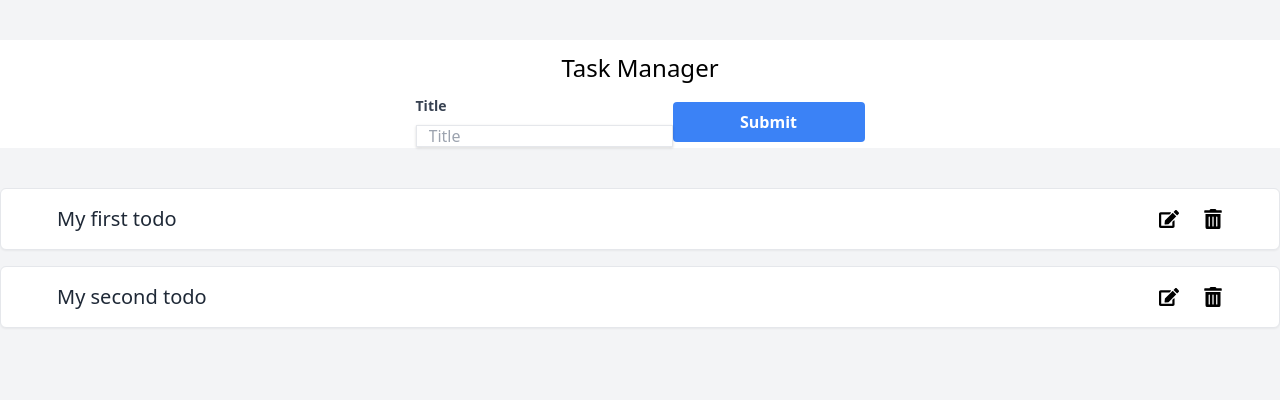
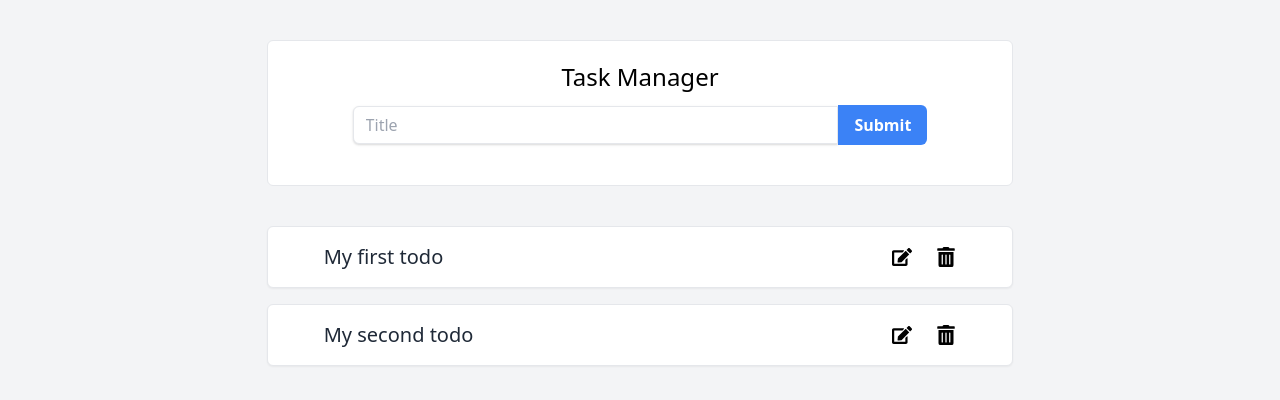
Before and after one commit to andrewsanc/todoist, a React (Create React App) app: page / in a window 1280 px wide. Shown: the top 400 px of the page. Built offline with nearby package versions, Linux system fonts and the light colour scheme.

Commit message:
form tailwind style update

```diff
--- a/src/App.js
+++ b/src/App.js
@@ -18,7 +18,7 @@ const App = () => {
 
   return (
     <div className='bg-gray-100 flex flex-col items-center h-screen'>
-      <div className='container'>
+      <div className='container w-7/12'>
         <Form />
         <div>{renderToDoList}</div>
       </div>
--- a/src/Form.js
+++ b/src/Form.js
@@ -2,20 +2,15 @@ import React from "react";
 
 const Form = () => {
   return (
-    <div className='bg-white my-10 flex flex-col items-center'>
+    <div className='bg-white my-10 p-2 border rounded-md shadow-s flex flex-col items-center'>
       <h1 className='text-2xl font-medium my-3'>Task Manager</h1>
-      <div className='flex items-center'>
-        <div className='relative'>
-          <label class='block text-gray-700 text-sm font-bold mb-2' for='Title'>
-            Title
-          </label>
-          <input
-            class='shadow border roundedpy-2 px-3 text-gray-700 leading-tight focus:outline-none focus:shadow-outline'
-            type='text'
-            placeholder='Title'
-          />
-        </div>
-        <button className='bg-blue-500 hover:bg-blue-700 text-white font-bold py-2 px-4 rounded w-48'>
+      <div className='container mb-8 flex items-center justify-center'>
+        <input
+          class='shadow border py-2 px-3 text-gray-700 leading-tight focus:outline-none focus:shadow-outline w-8/12 rounded-l-md'
+          type='text'
+          placeholder='Title'
+        />
+        <button className='bg-blue-500 hover:bg-blue-700 text-white font-bold py-2 px-4 rounded-r-md'>
           Submit
         </button>
       </div>
```
